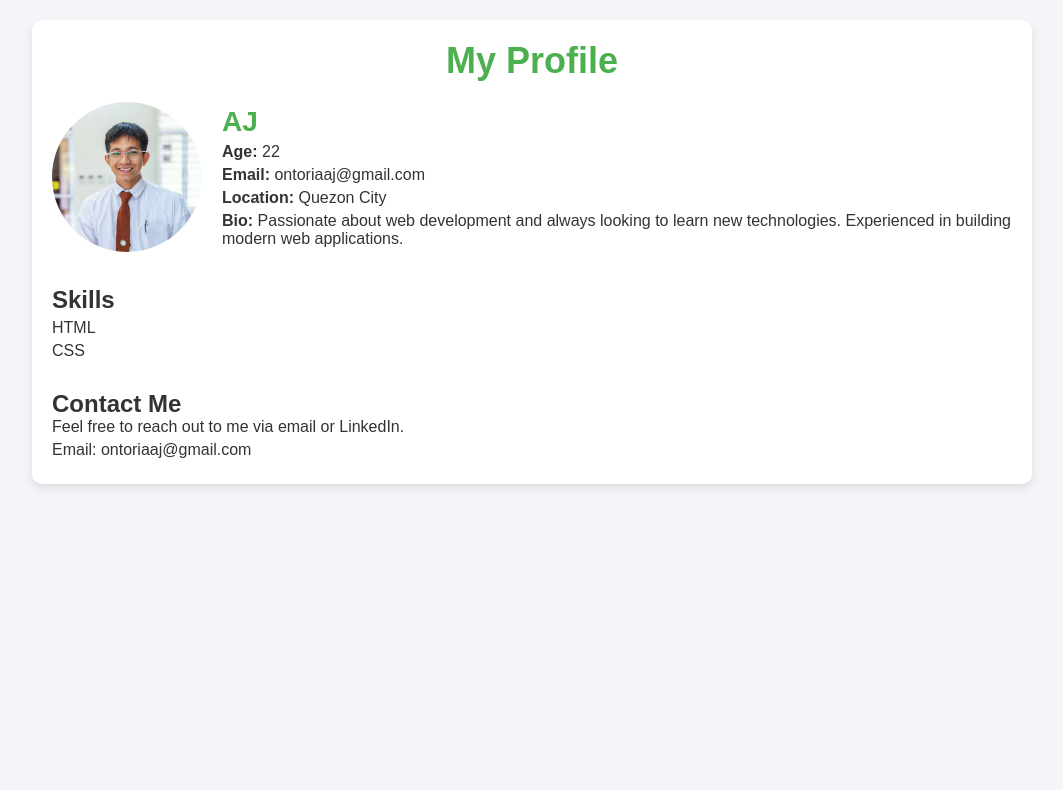
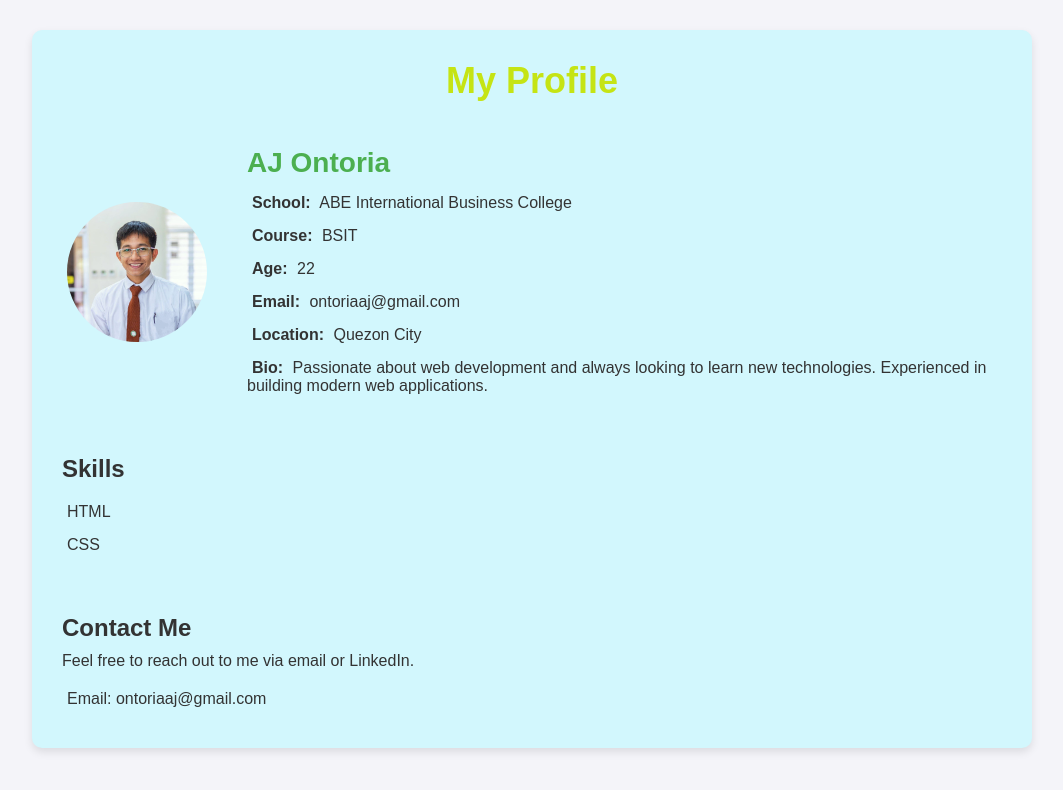
Before and after one commit to ajontoria/AJ-Ontoria, a plain HTML site: page index.html in a window 1280 px wide. Shown: the whole page, without its empty margins (108-1171 px from the left). Drawn offline with Linux system fonts and the light colour scheme.

Commit message:
Add files via upload

```diff
--- a/index.html
+++ b/index.html
@@ -17,7 +17,9 @@
         <img src="Awung.png" alt="Profile Picture">
       </div>
       <div class="profile-info">
-        <h2>AJ</h2>
+        <h2>AJ Ontoria</h2>
+        <p><strong>School:</strong> ABE International Business College</p>
+        <p><strong>Course:</strong> BSIT</p>
         <p><strong>Age:</strong> 22</p>
         <p><strong>Email:</strong> ontoriaaj@gmail.com</p>
         <p><strong>Location:</strong> Quezon City</p>
--- a/style.css
+++ b/style.css
@@ -1,6 +1,6 @@
 * {
   margin: 0;
-  padding: 0;
+  padding: 5px;
   box-sizing: border-box;
 }
 
@@ -15,7 +15,7 @@ body {
   max-width: 1000px;
   margin: 20px auto;
   padding: 20px;
-  background-color: #fff;
+  background-color: #d2f7fd;
   border-radius: 10px;
   box-shadow: 0 4px 8px rgba(0, 0, 0, 0.1);
 }
@@ -27,7 +27,7 @@ header {
 
 h1 {
   font-size: 36px;
-  color: #4CAF50;
+  color: #c5e414;
 }
 
 .profile {
```
